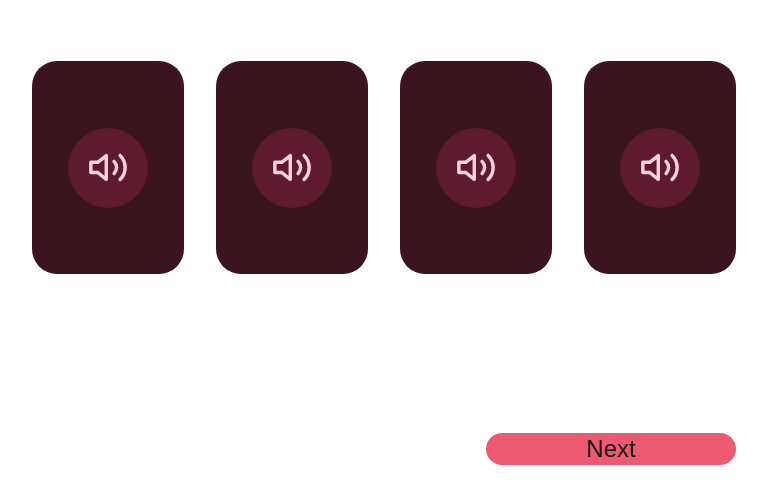
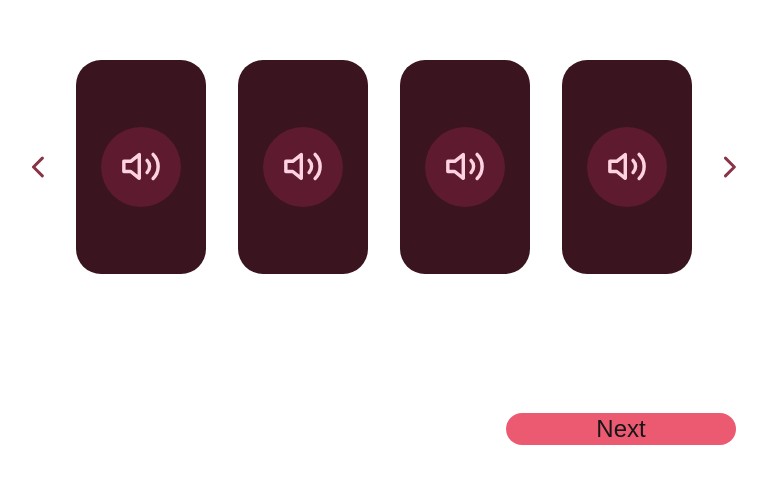
Before and after one commit to hemkan/Sentimuse, a Next.js app: page / in a window 1280 px wide. Shown: the part 278-782 px from the top of the page, without its empty margins (256-1023 px from the left). Built offline with nearby package versions, Linux system fonts and the light colour scheme.

Commit message:
refactored some code and made some progress

```diff
--- a/src/pages/components/AudioBox.js
+++ b/src/pages/components/AudioBox.js
@@ -1,19 +1,53 @@
-import AudioIcon from "./AudioIcon";
 import NextButton from "./NextButton";
+
+function AudioIcon(){
+    return (
+        <svg xmlns="http://www.w3.org/2000/svg" width="80" height="80" viewBox="0 0 70 70" fill="none">
+            <circle cx="35" cy="35" r="35" fill="#5E1A2E"/>
+            <path d="M33.5014 24.104L26.0006 30.0446H20V38.9554H26.0006L33.5014 44.896V24.104Z" fill="#5E1A2E"/>
+            <path d="M45.6077 24C48.4201 26.7851 50 30.5619 50 34.5C50 38.4381 48.4201 42.2149 45.6077 45M40.3122 29.2426C41.7184 30.6351 42.5083 32.5235 42.5083 34.4926C42.5083 36.4616 41.7184 38.35 40.3122 39.7426" fill="#5E1A2E"/>
+            <path d="M45.6077 24C48.4201 26.7851 50 30.5619 50 34.5C50 38.4381 48.4201 42.2149 45.6077 45M40.3122 29.2426C41.7184 30.6351 42.5083 32.5235 42.5083 34.4926C42.5083 36.4616 41.7184 38.35 40.3122 39.7426M33.5014 24.104L26.0006 30.0446H20V38.9554H26.0006L33.5014 44.896V24.104Z" stroke="#FED2E1" stroke-width="3" stroke-linecap="round" stroke-linejoin="round"/>
+        </svg>
+    );
+}
+
+function AudioItem() {
+    return (
+      <div className="flex items-center justify-center w-[25%] h-[80%] bg-[#3A141E] rounded-[25px] hover:bg-[#6F2539] cursor-pointer">
+        <AudioIcon />
+      </div>
+    );
+}
+
+function PaginationIcon({path}){
+    return (
+        <svg xmlns="http://www.w3.org/2000/svg" width="16" height="28" viewBox="0 0 16 28" fill="none" className="hover:scale-125 cursor-pointer">
+            <path d={path} stroke="#883447" stroke-width="4" stroke-linecap="round" stroke-linejoin="round"/>
+        </svg>
+    );
+}
 
 export default function AudioBox(){
     return (
-        <div className="flex flex-col gap-12 items-center justify-center w-[55%] h-full">
-            <div className="w-full text-white text-[50px] font-[400] font-[Inria Sans] ">
+        <div className="flex flex-col gap-2 items-center justify-center w-[55%] h-full">
+            <div className="mb-12 w-full text-white text-[47px] font-[400] font-[Inria Sans] ">
                 Set the Rhythm
             </div>
             <div className=" h-[40%] gap-8 w-full flex flex-row justify-center items-center">
-                <div className="flex items-center justify-center w-[25%] h-[80%] bg-[#3A141E] rounded-[25px] hover:bg-[#6F2539]"><AudioIcon /></div>
-                <div className="flex items-center justify-center w-[25%] h-[80%] bg-[#3A141E] rounded-[25px] hover:bg-[#6F2539]"><AudioIcon /></div>
-                <div className="flex items-center justify-center w-[25%] h-[80%] bg-[#3A141E] rounded-[25px] hover:bg-[#6F2539]"><AudioIcon /></div>
-                <div className="flex items-center justify-center w-[25%] h-[80%] bg-[#3A141E] rounded-[25px] hover:bg-[#6F2539]"><AudioIcon /></div>
+                {/*Maybe add a numbering system for each page*/}
+                <PaginationIcon path="M14 26L2 14L14 2" />
+                {/*WILL MAP ITEMS TO ARRAY THAT IS GENERATED WHEN API RETURNS ARRAY, USE LAZY LOADING WITH PAGINATION*/}
+                <AudioItem />
+                <AudioItem />
+                <AudioItem />
+                <AudioItem />
+                <PaginationIcon path="M2 26L14 14L2 2" />
             </div>
-            <div className="text-center justify-center text-white text-3xl font-normal font-['Inria_Sans']">+ Add your own</div>
+            {/*When a valid file is uploaded, change to "Custom" thae the user*/}
+            <label className="mb-16 text-center cursor-pointer text-white text-2xl font-normal font-['Inria_Sans']">
+                + Add your own
+                <input type="file" accept="audio/*" className="hidden" />
+            </label>
             <NextButton />
         </div>
     );
--- a/src/pages/components/AudioIcon.js
+++ /dev/null
@@ -1,11 +0,0 @@
-export default function AudioIcon(){
-    return (
-        <svg xmlns="http://www.w3.org/2000/svg" width="80" height="80" viewBox="0 0 70 70" fill="none">
-            <circle cx="35" cy="35" r="35" fill="#5E1A2E"/>
-            <path d="M33.5014 24.104L26.0006 30.0446H20V38.9554H26.0006L33.5014 44.896V24.104Z" fill="#5E1A2E"/>
-            <path d="M45.6077 24C48.4201 26.7851 50 30.5619 50 34.5C50 38.4381 48.4201 42.2149 45.6077 45M40.3122 29.2426C41.7184 30.6351 42.5083 32.5235 42.5083 34.4926C42.5083 36.4616 41.7184 38.35 40.3122 39.7426" fill="#5E1A2E"/>
-            <path d="M45.6077 24C48.4201 26.7851 50 30.5619 50 34.5C50 38.4381 48.4201 42.2149 45.6077 45M40.3122 29.2426C41.7184 30.6351 42.5083 32.5235 42.5083 34.4926C42.5083 36.4616 41.7184 38.35 40.3122 39.7426M33.5014 24.104L26.0006 30.0446H20V38.9554H26.0006L33.5014 44.896V24.104Z" stroke="#FED2E1" stroke-width="3" stroke-linecap="round" stroke-linejoin="round"/>
-        </svg>
-    );
-
-}
--- a/src/pages/components/Header.js
+++ b/src/pages/components/Header.js
@@ -1,8 +1,8 @@
 export default function MainHeader() {
 
     return (
-        <div className="px-16 w-[full] h-[132px] border-b-solid border-b-[1px] border-b-white/50">
-            <div style={{width: '100%', height: '100%', justifyContent: 'center', display: 'flex', flexDirection: 'column', color: 'white', fontSize: 40, fontFamily: 'Inria Sans', fontWeight: '400', wordWrap: 'break-word'}}>Sentimuse</div>
+        <div className="px-16 w-[full] h-[120px] border-b-solid border-b-[1px] border-b-white/50">
+            <div style={{width: '100%', height: '100%', justifyContent: 'center', display: 'flex', flexDirection: 'column', color: 'white', fontSize: 32, fontFamily: 'Inria Sans', fontWeight: '400', wordWrap: 'break-word'}}>Sentimuse</div>
         </div>
     );
 }
--- a/src/pages/components/NextButton.js
+++ b/src/pages/components/NextButton.js
@@ -2,7 +2,7 @@ export default function NextButton(){
 
     return (
         <div button className="flex flex-col flex-end items-end w-full">
-            <button className="w-[250px] h-[51px] bg-[#EC5A72] rounded-[25px] text-2xl h-full">Next</button>
+            <button className="w-[230px] h-[50px] bg-[#EC5A72] rounded-[25px] text-2xl h-full">Next</button>
         </div>
     );
 }
--- a/src/pages/music.js
+++ b/src/pages/music.js
@@ -5,7 +5,7 @@ import AudioBox from './components/AudioBox';
 import NextButton from './components/NextButton';
 
 export default function MusicSearch() {
-  /*
+
   // User prompt
   const [prompt, setPrompt] = useState("");
   // Result from the API
@@ -39,7 +39,7 @@ export default function MusicSearch() {
 
     setLoading(false);
   };
-*/
+
   return (
     <div>
       <MainHeader />
```
Also changed, not shown: src/pages/components/AYOButton.js (deleted).
